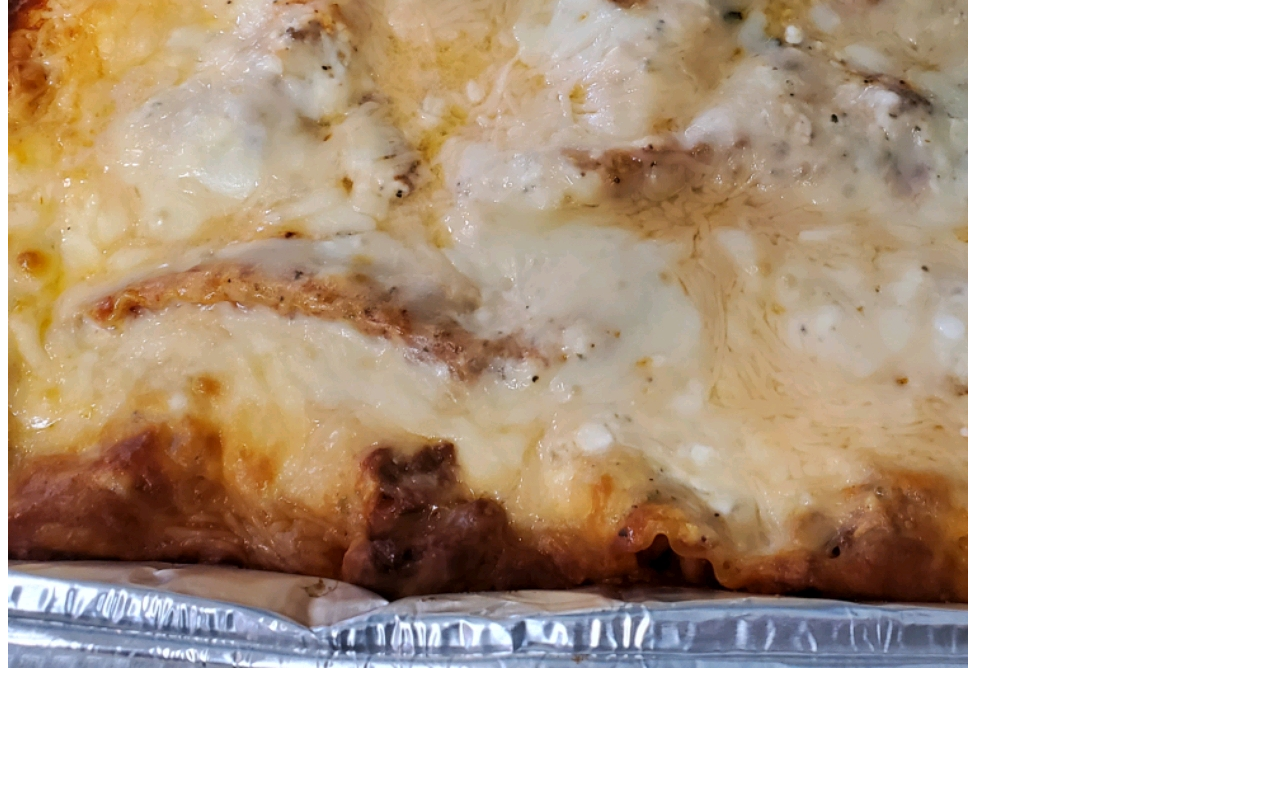
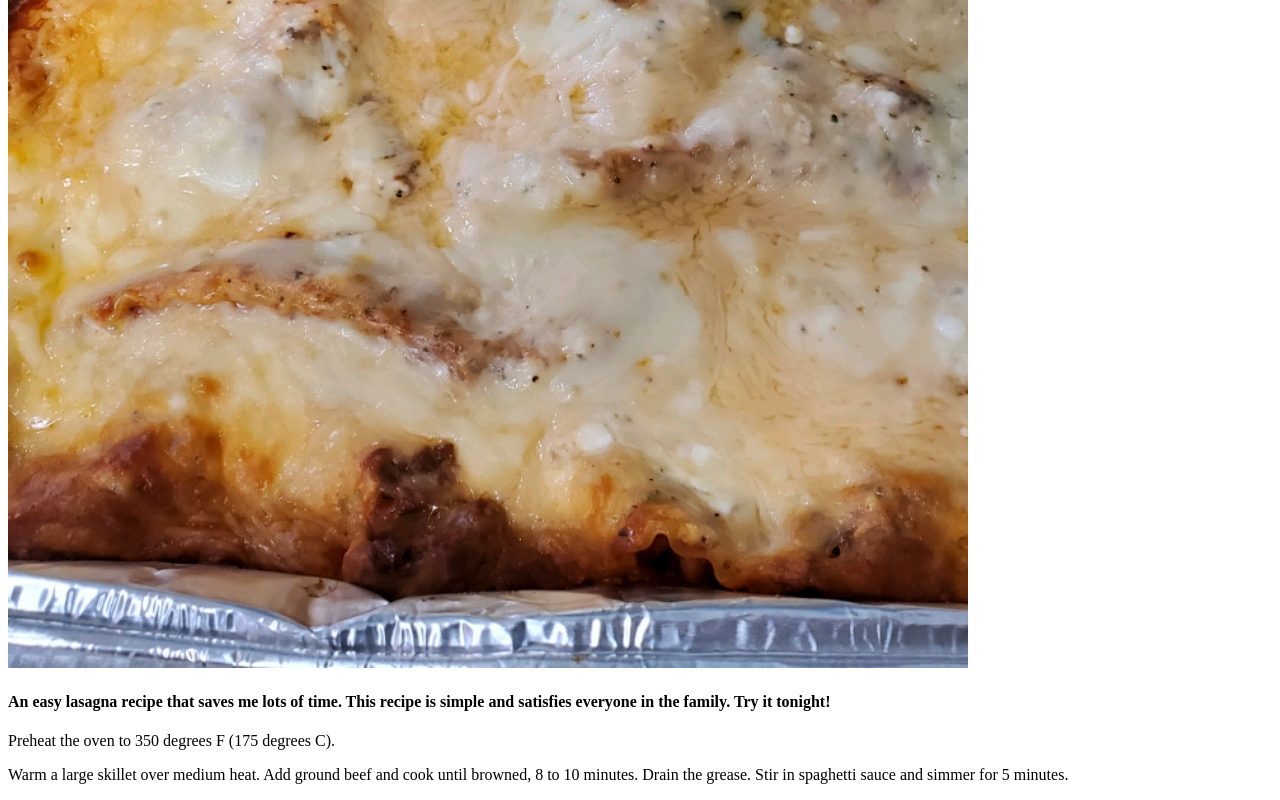
Before and after one commit to celtic01/odin-recipes, a plain HTML site: page recipes/lasagna.html in a window 1280 px wide. Shown: the part 372-1172 px from the top of the page. Before the commit the page ends 1052 px from the top, so only its background shows below. Drawn offline with Linux system fonts and the light colour scheme.

Commit message:
Add paragraphs and small description

```diff
--- a/recipes/lasagna.html
+++ b/recipes/lasagna.html
@@ -8,5 +8,14 @@
 
 
     <img src = "../images/lasagna.jpg" alt = "Image of lasagna">
+
+
+    <h4>An easy lasagna recipe that saves me lots of time. This recipe is simple and satisfies everyone in the family. Try it tonight!</h4>
+
+
+    <p>Preheat the oven to 350 degrees F (175 degrees C).</p>
+
+
+    <p>Warm a large skillet over medium heat. Add ground beef and cook until browned, 8 to 10 minutes. Drain the grease. Stir in spaghetti sauce and simmer for 5 minutes.</p>
 </body>
 </html>
```
